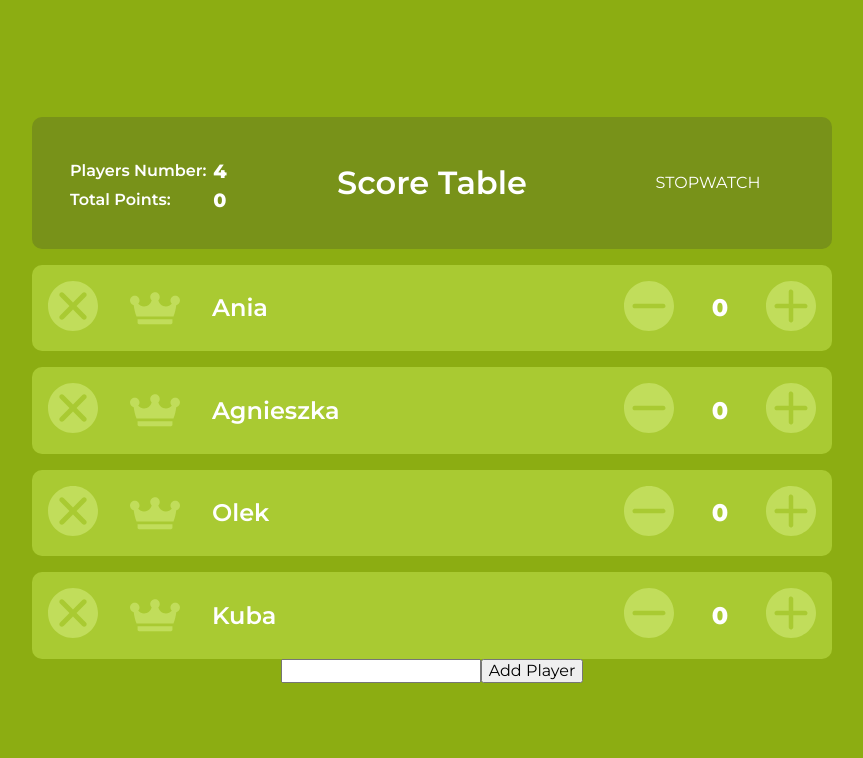
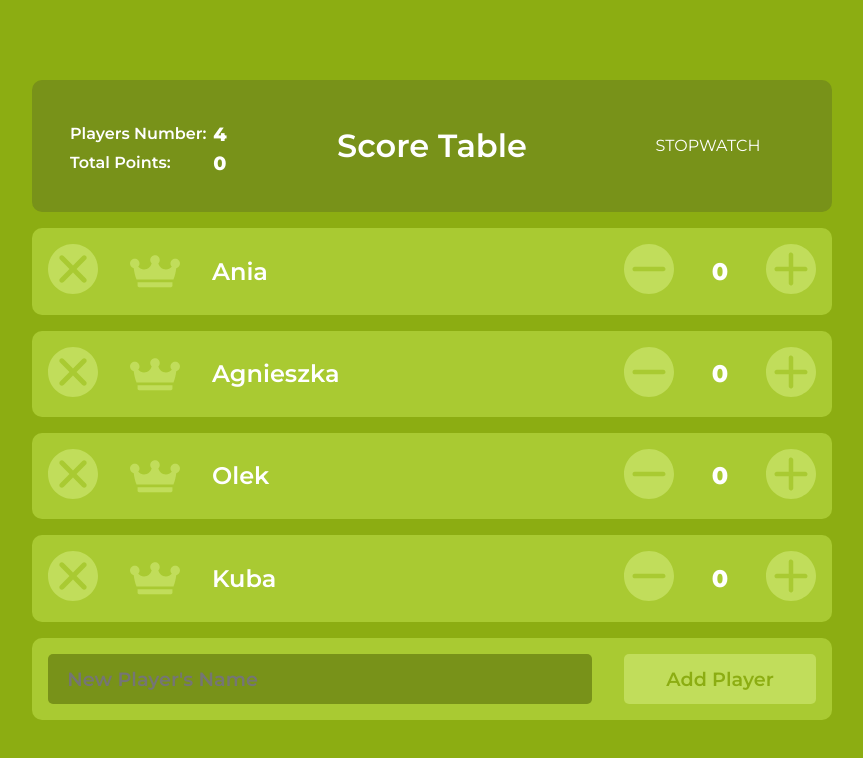
Before and after one commit to jchojna/scoretable, a React (Create React App) app: page / in a window 1280 px wide. Shown: the top 758 px of the page, without its empty margins (208-1071 px from the left). Built offline with nearby package versions, Linux system fonts and the light colour scheme.

Commit message:
style: set initial styles for AddPlayer component and update colors

```diff
--- a/src/components/AddPlayer.js
+++ b/src/components/AddPlayer.js
@@ -11,6 +11,7 @@ class AddPlayer extends Component {
       <form className="AddPlayer">
         <input
           className="AddPlayer__input AddPlayer__input--text"
+          placeholder="New Player's Name"
           type="text"
         />
         <input
--- a/src/scss/AddPlayer.scss
+++ b/src/scss/AddPlayer.scss
@@ -3,5 +3,38 @@
 @import '_mixins';
 
 .AddPlayer {
+  background-color: rgb(169, 202, 50);
+  border-radius: 10px;
+  color: #fff;
+  display: grid;
+  gap: 2em;
+  grid-template-columns: 1fr 25%;
+  margin-top: 1em;
+  max-width: $layout-container-width;
+  padding: 1em;
+  width: 100%;
 
+  &__input {
+    height: $height-add-player;
+    background-color: rgb(120, 146, 25);
+    border: none;
+    border-radius: 5px;
+    color: #fff;
+    font-size: 1.2em;
+    font-weight: 600;
+
+    &--text {
+      padding-left: 1em;
+    }
+
+    &--button {
+      cursor: pointer;
+      color: $color-background;
+      background-color: $color-button;
+
+      &:hover {
+        background-color: #fff;
+      }
+    }
+  }
 }
--- a/src/scss/Counter.scss
+++ b/src/scss/Counter.scss
@@ -14,7 +14,7 @@
   }
 
   &__button {
-    fill: $fill-button;
+    fill: $color-button;
     padding: 0;
     width: $size-player-button;
 
--- a/src/scss/Header.scss
+++ b/src/scss/Header.scss
@@ -3,17 +3,16 @@
 @import '_mixins';
 
 .Header {
+  align-items: center;
   background-color: rgb(120, 146, 25);
   border-radius: 10px;
   color: #fff;
   display: grid;
   grid-template-columns: 25% 1fr 25%;
-  align-items: center;
   justify-items: center;
+  max-width: $layout-container-width;
   padding: 2em;
   width: 100%;
-
-  max-width: $layout-container-width;
 
   &__heading {
     font-weight: 600;
--- a/src/scss/Player.scss
+++ b/src/scss/Player.scss
@@ -16,7 +16,7 @@
   width: 100%;
 
   &__button {
-    fill: $fill-button;
+    fill: $color-button;
     padding: 0;
     width: $size-player-button;
 
@@ -30,7 +30,7 @@
   }
 
   &__crown {
-    fill: $fill-button;
+    fill: $color-button;
     width: $size-player-button;
   }
 
--- a/src/scss/_variables.scss
+++ b/src/scss/_variables.scss
@@ -1,9 +1,10 @@
 // OVERALL
 $layout-container-width: 800px;
-
+// COLORS
+$color-background: rgb(140, 173, 18);
+$color-button: rgb(193, 221, 91);
 
 
 // PLAYER
 $size-player-button: 50px;
-
-$fill-button: rgb(193, 221, 91);
+$height-add-player: 50px;
```
